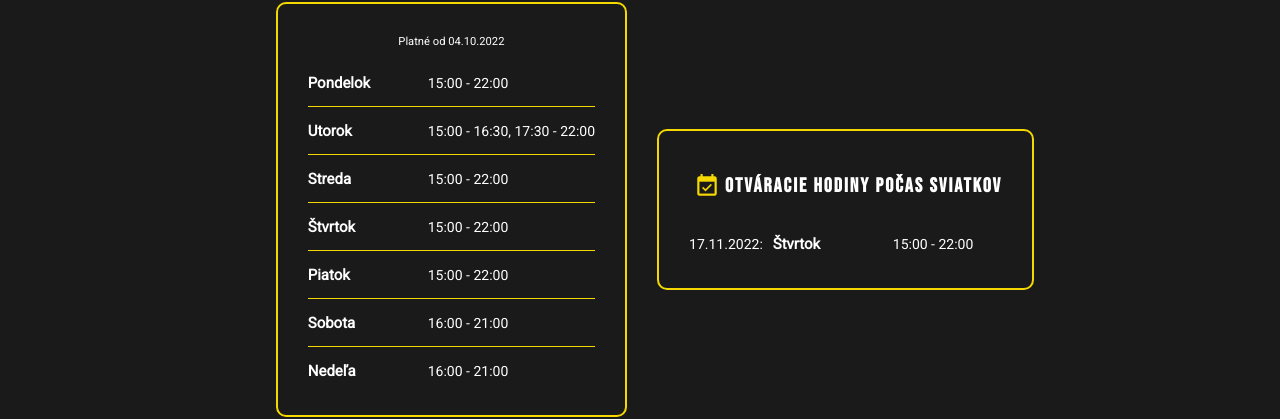
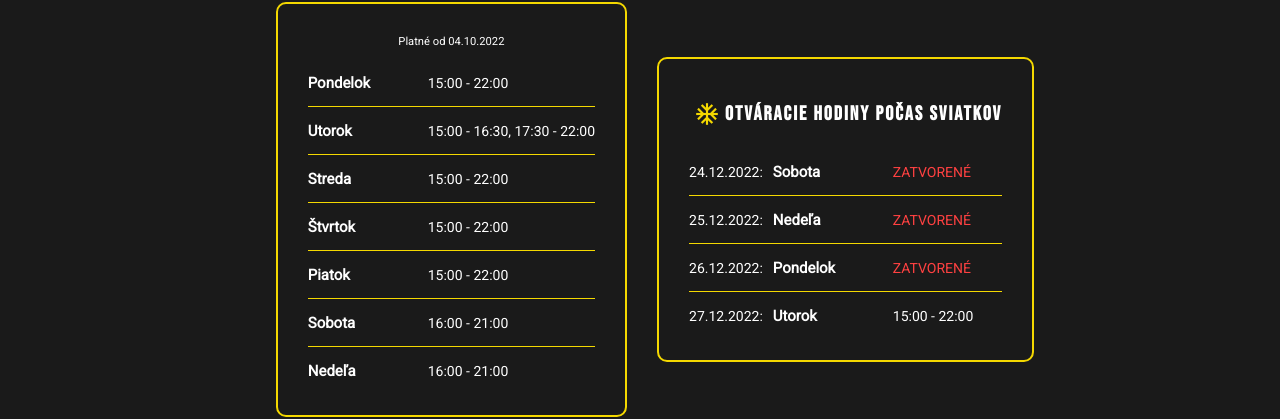
Before and after one commit to Peter-Polak/fitness-center-cardio-sport-website, a React (Create React App) app: page /otvaracie-hodiny in a window 1280 px wide. Shown: the part 258-677 px from the top of the page. Built offline with nearby package versions, Linux system fonts and the light colour scheme; no server answers.

Commit message:
Update announcements and openning hours

```diff
--- a/src/components/CurrentAnnouncements.tsx
+++ b/src/components/CurrentAnnouncements.tsx
@@ -35,10 +35,13 @@ class CurrentAnnouncements extends Component<ICurrentAnnouncementsProps, ICurren
             <section>
                 {/* <NoAnnoucements>Žiadne nové oznamy</NoAnnoucements> */}
                 <Announcement
-                    icon="schedule"
+                    icon="ac_unit"
                     title="Otváracie hodiny počas sviatkov"
-                    date="10.11.2022">
-                        <DayOpeningHours day={Day.Thursday} date="17.11.2022" times={["15:00 - 22:00"]} ></DayOpeningHours>
+                    date="10.12.2022">
+                        <DayOpeningHours day={Day.Saturday} date="24.12.2022" times={[]} ></DayOpeningHours>
+                        <DayOpeningHours day={Day.Sunday} date="25.12.2022" times={[]} ></DayOpeningHours>
+                        <DayOpeningHours day={Day.Monday} date="26.12.2022" times={[]} ></DayOpeningHours>
+                        <DayOpeningHours day={Day.Tuesday} date="27.12.2022" times={["15:00 - 22:00"]} ></DayOpeningHours>
                         <p><Link to={Sitemap.openingHours.path}> → Aktuálne otváracie hodiny ←</Link></p>
                 </Announcement>
             </section>
--- a/src/components/OldAnnouncements.tsx
+++ b/src/components/OldAnnouncements.tsx
@@ -36,6 +36,15 @@ class OldAnnouncements extends Component<IOldAnnouncementsProps, IOldAnnouncemen
         return (
             <section>
                 <Dropdown title="Staré oznamy" type={DropdownType.PRIMARY}>
+                    <Dropdown title="November, 2022" type={DropdownType.SECONDARY}>
+                        <Announcement
+                            icon="schedule"
+                            title="Otváracie hodiny počas sviatkov"
+                            date="10.11.2022">
+                                <DayOpeningHours day={Day.Thursday} date="17.11.2022" times={["15:00 - 22:00"]} ></DayOpeningHours>
+                                <p><Link to={Sitemap.openingHours.path}> → Aktuálne otváracie hodiny ←</Link></p>
+                        </Announcement>
+                    </Dropdown>
                     <Dropdown title="Október, 2022" type={DropdownType.SECONDARY}>
                         <Announcement
                             icon="schedule"
--- a/src/pages/OpeningHours.tsx
+++ b/src/pages/OpeningHours.tsx
@@ -43,7 +43,8 @@ class OpeningHours extends Component<IOpeningHoursProps, IOpeningHoursState>
                     <HoursContainer>
                         {
                             openingHours.map(element => {
-                                return <Schedule>
+                                return (
+                                <Schedule>
                                     <Valid>{pageTexts.validity.from} {element.validity.from}{element.validity.to !== "" ? ` ${pageTexts.validity.to} ${element.validity.to}` : null}</Valid>
                                     <DayOpeningHours day={Day.Monday} times={element.monday}/>
                                     <DayOpeningHours day={Day.Tuesday} times={element.tuesday}/>
@@ -53,12 +54,15 @@ class OpeningHours extends Component<IOpeningHoursProps, IOpeningHoursState>
                                     <DayOpeningHours day={Day.Saturday} times={element.saturday}/>
                                     <DayOpeningHours day={Day.Sunday} times={element.sunday}/>
                                 </Schedule>
-                            })
+                            )})
                         }
 
                         <Schedule>
-                            <Heading heading="H2"><MaterialIcon icon="event_available" color="theme"/>Otváracie hodiny počas sviatkov</Heading>
-                            <DayOpeningHours day={Day.Thursday} date="17.11.2022" times={["15:00 - 22:00"]} ></DayOpeningHours>
+                            <Heading heading="H2"><MaterialIcon icon="ac_unit" color="theme"/>Otváracie hodiny počas sviatkov</Heading>
+                            <DayOpeningHours day={Day.Saturday} date="24.12.2022" times={[]} ></DayOpeningHours>
+                            <DayOpeningHours day={Day.Sunday} date="25.12.2022" times={[]} ></DayOpeningHours>
+                            <DayOpeningHours day={Day.Monday} date="26.12.2022" times={[]} ></DayOpeningHours>
+                            <DayOpeningHours day={Day.Tuesday} date="27.12.2022" times={["15:00 - 22:00"]} ></DayOpeningHours>
                         </Schedule>
                     </HoursContainer>
 
```
